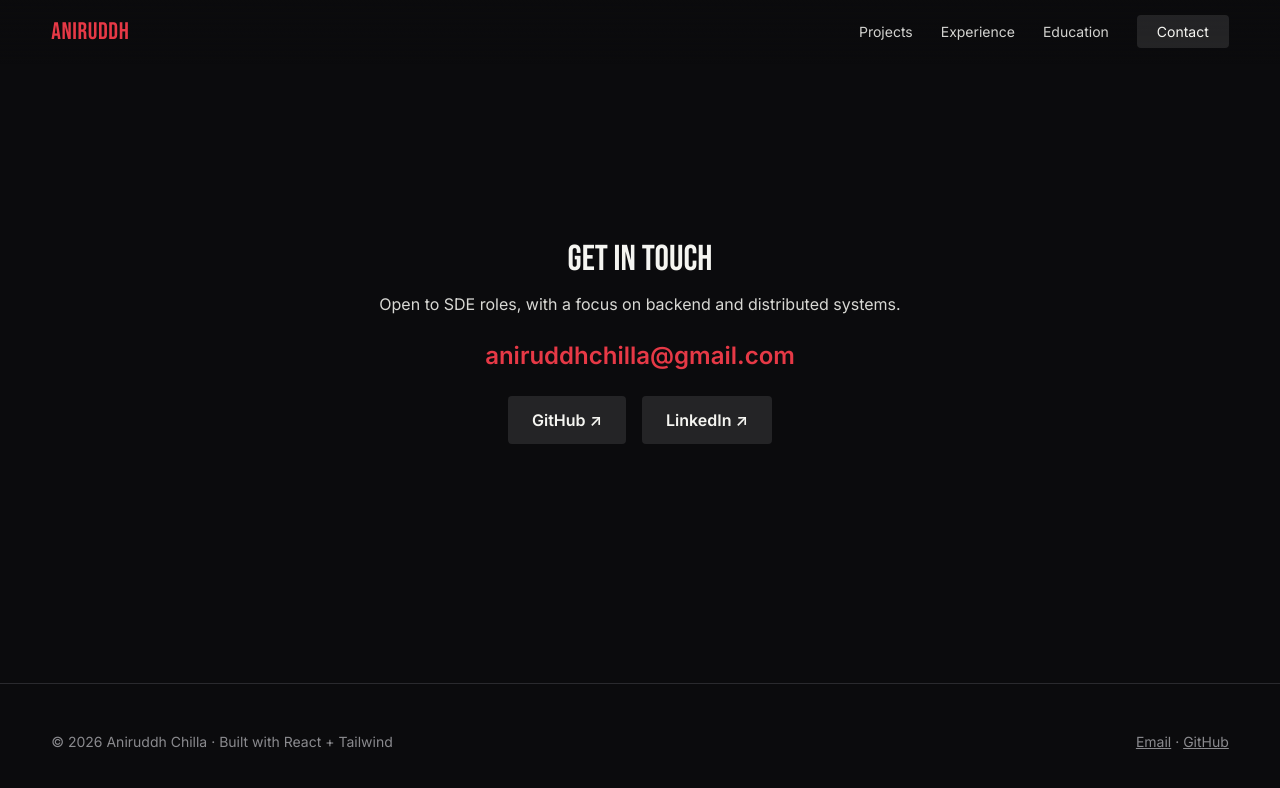
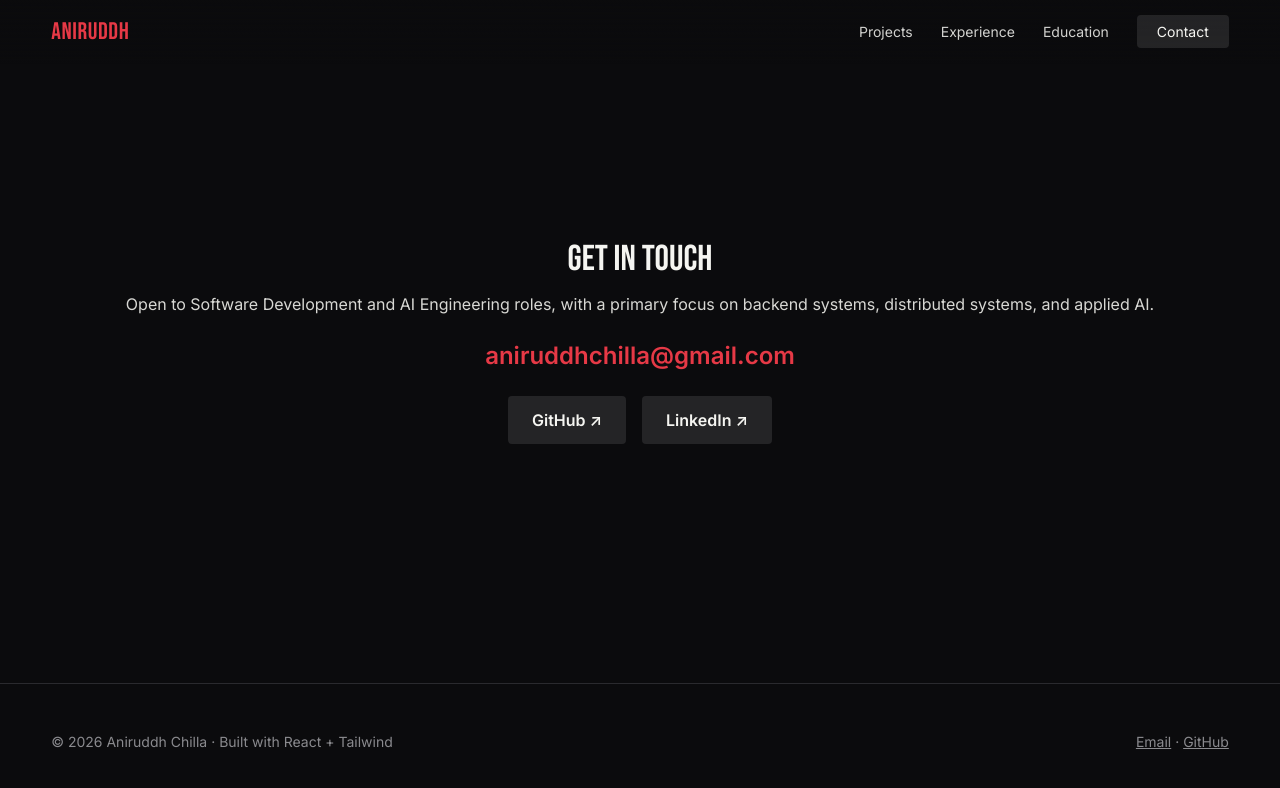
Before and after one commit to Aniruddhchilla2407/AniruddhChilla, a React (Vite) app: page /contact in a window 1280 px wide. Shown: the top 788 px of the page. Built offline with nearby package versions, Linux system fonts and the light colour scheme.

Commit message:
Update in contact page.

```diff
--- a/src/pages/ContactPage.jsx
+++ b/src/pages/ContactPage.jsx
@@ -9,7 +9,7 @@ export default function ContactPage() {
       <main className="flex-1 flex flex-col items-center justify-center text-center px-4">
         <h1 className="font-display text-4xl mb-3">Get in touch</h1>
         <p className="text-[#d8d8d4] mb-6">
-          Open to SDE roles, with a focus on backend and distributed systems.
+          Open to Software Development and AI Engineering roles, with a primary focus on backend systems, distributed systems, and applied AI.
         </p>
         <a
           href={`mailto:${PROFILE.email}`}
```
